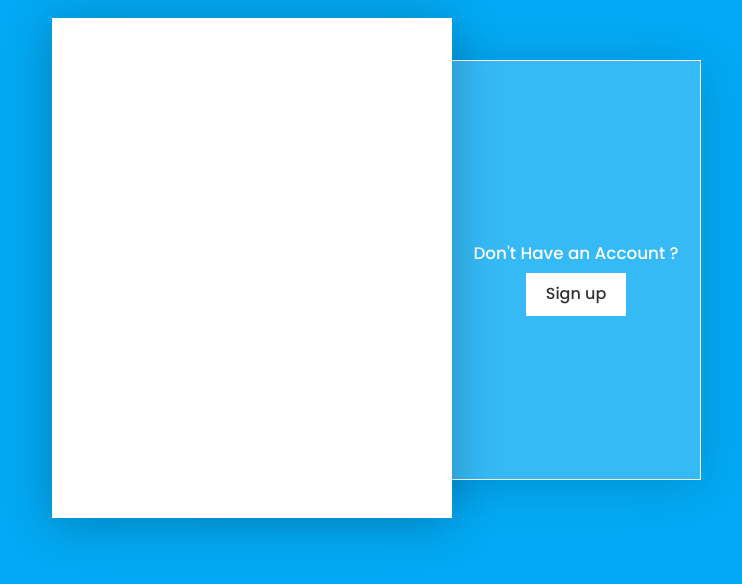
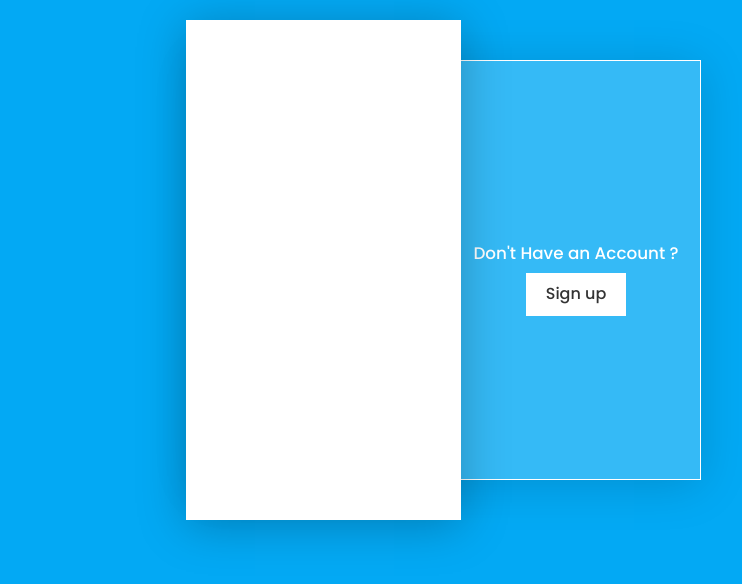
Before and after one commit to Eg-MD-Sunny/MiniPart_Login-Form-Authentication-In-JS-With-LocalStorage, a plain HTML site: page index.html in a window 1280 px wide. Shown: the whole page, without its empty margins (204-946 px from the left). Drawn offline with nearby package versions, Linux system fonts and the light colour scheme.

Commit message:
Animation

```diff
--- a/index.html
+++ b/index.html
@@ -24,9 +24,8 @@
                     <h2>Don't Have an Account ?</h2>
                     <button class="signupBtn">Sign up</button>
                 </div>
-                <div class="fromBx"></div>
             </div>
-
+            <div class="fromBx"></div>
         </div>
 
 
--- a/style.css
+++ b/style.css
@@ -61,18 +61,22 @@ body{
 }
 .fromBx{
     position: absolute;
-    top: -10%;
+    top: 0;
+    left: 0;
+    width:55%;
+    height:100%;
+    /* top: -10%;
     left: -149px;
     width:400px;
-    height:500px;
+    height:500px; */
     background-color: #fff;
     z-index: 1000;
     display:flex;
     justify-content:center;
     align-items:center;
     box-shadow: 0 5px 45px rgba(0,0,0,0.25);
-    transition:0.35s ease-in-out;
+    transition:0.5s ease-in-out;
 }
 .fromBx.active{
-    left:50%;
+    left:52%;
 }
```
